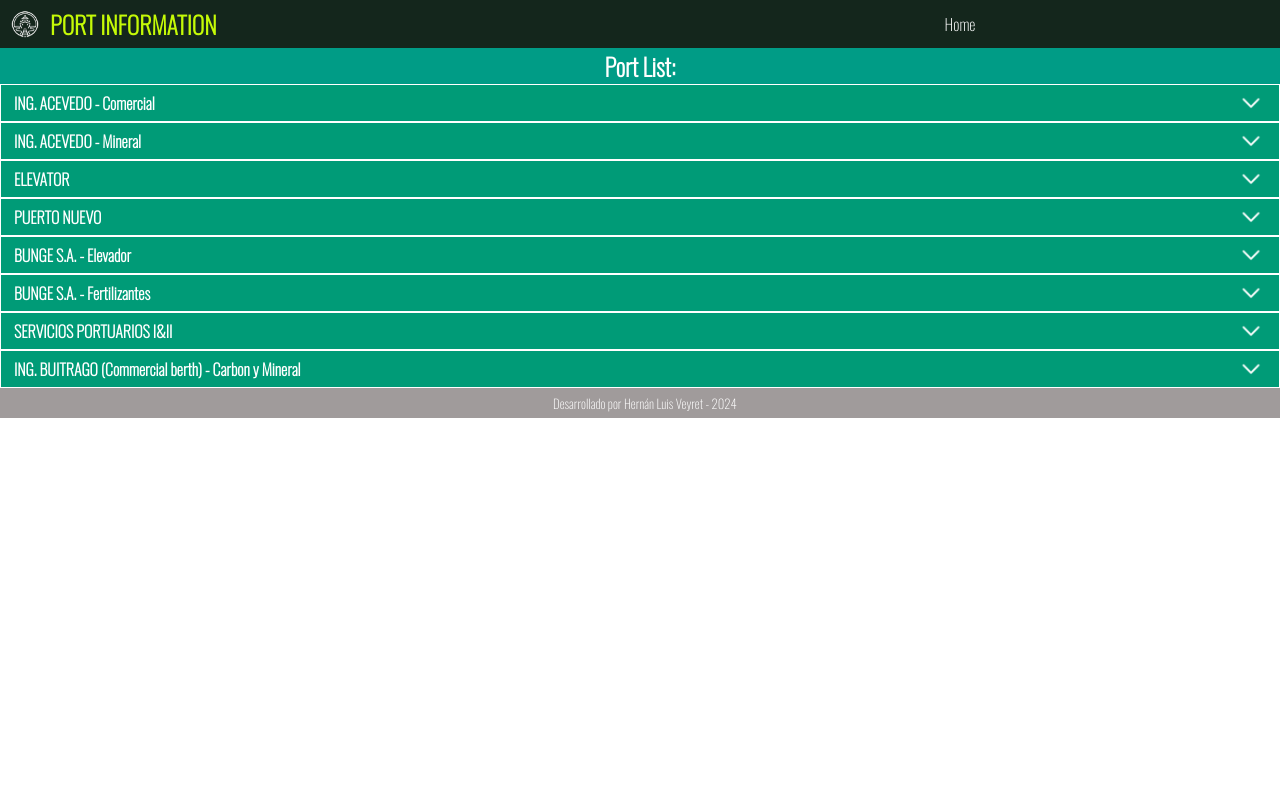
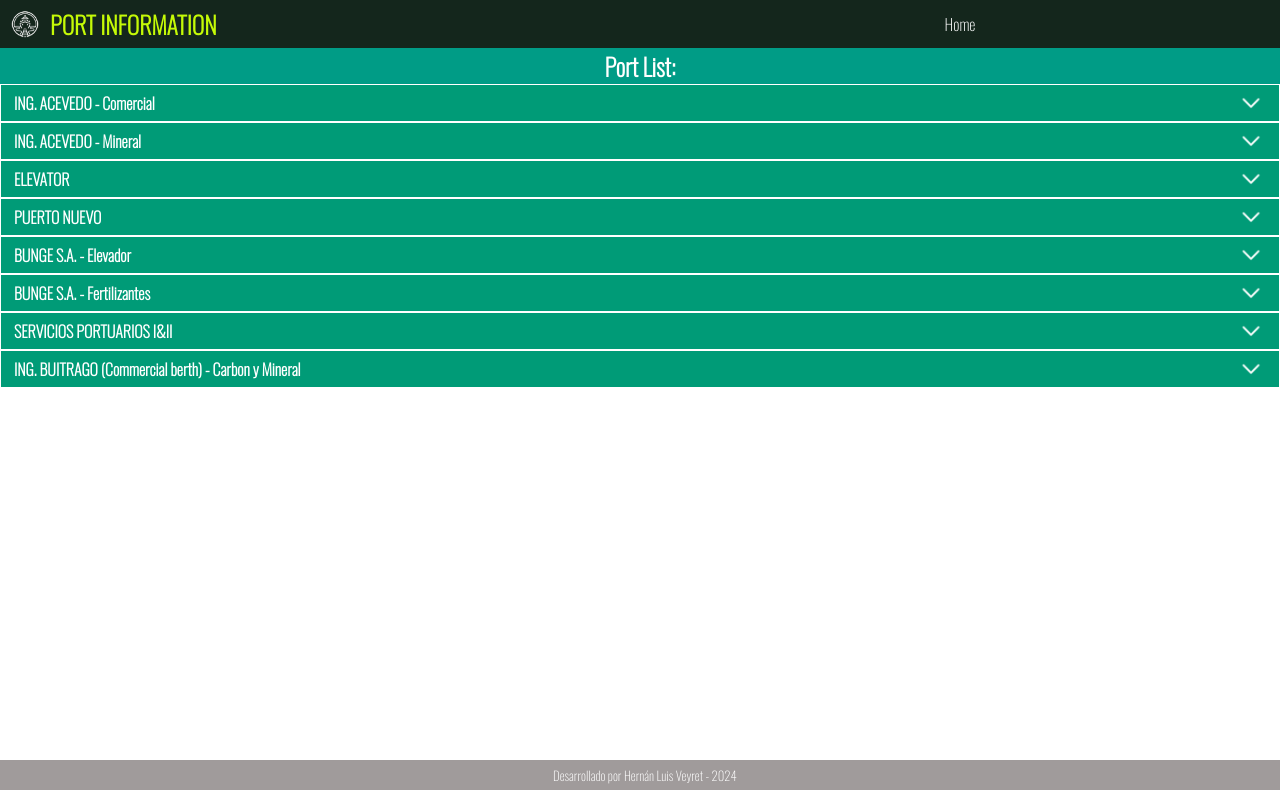
Before and after one commit to hernanveyret/port-Information, a React (Create React App) app: page / in a window 1280 px wide. Built offline with nearby package versions, Linux system fonts and the light colour scheme.

Commit message:
Correccion de errore

```diff
--- a/src/App.css
+++ b/src/App.css
@@ -62,7 +62,7 @@
 }
 section {
   max-width: 100%;
-  min-height:80%;
+  min-height: 89vh;
   flex: 1;
 }
 .container {
```
